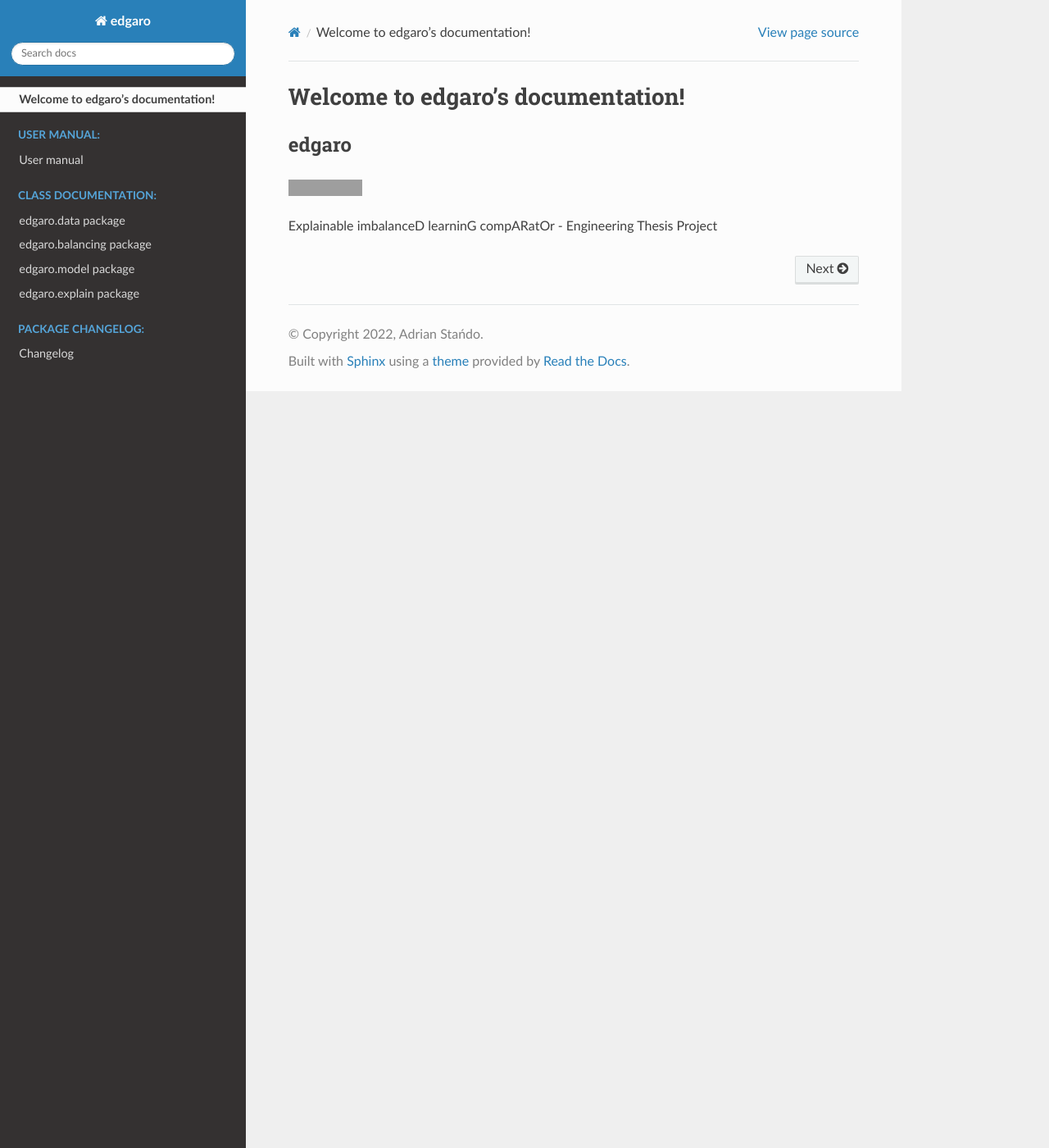
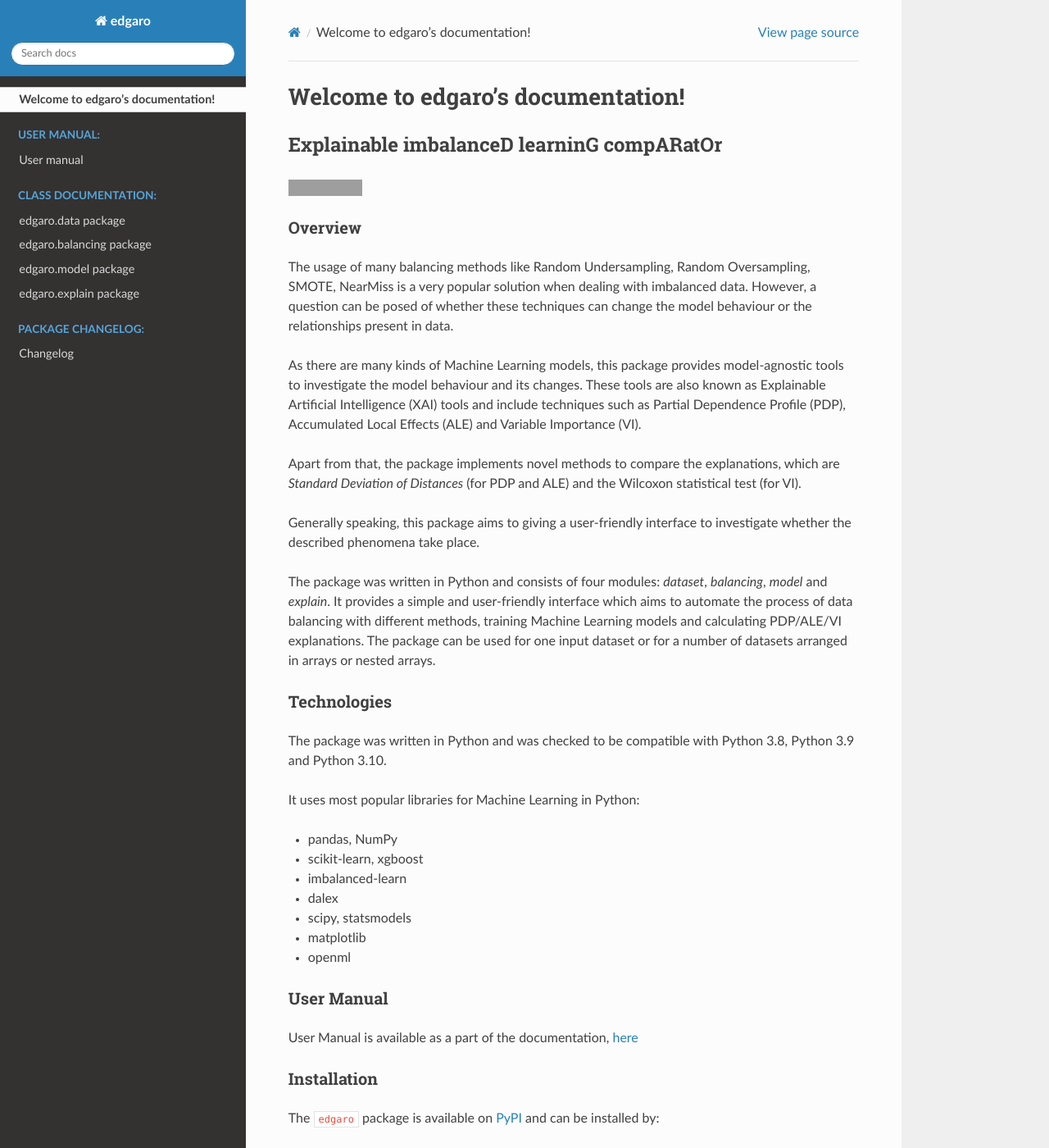
Before and after one commit to adrianstando/edgaro, a Sphinx documentation site: the page built from docs/index.rst, in a window 1280 px wide and 1400 px high. Shown: the whole window at 82% size. Built offline with Sphinx 7.4.7 and the Read the Docs theme 2.0.0, drawn with Linux system fonts in a browser that asks for light colours; some of the changed text lies outside the part shown; grey boxes are pictures that could not be loaded.

Commit message:
Add package description

````diff
--- a/README.md
+++ b/README.md
@@ -1,5 +1,59 @@
-# edgaro
+# Explainable imbalanceD learninG compARatOr
 
 [![main-check](https://github.com/adrianstando/EDGAR/actions/workflows/main-check.yaml/badge.svg)](https://github.com/adrianstando/EDGAR/actions/workflows/main-check.yaml)
 
-Explainable imbalanceD learninG compARatOr - Engineering Thesis Project
+## Overview
+
+The usage of many balancing methods like Random Undersampling, Random Oversampling, SMOTE, NearMiss is a very popular
+solution when dealing with imbalanced data. However, a question can be posed of whether these techniques can change the
+model behaviour or the relationships present in data.
+
+As there are many kinds of Machine Learning models, this package provides model-agnostic tools to investigate the model
+behaviour and its changes. These tools are also known as Explainable Artificial Intelligence (XAI) tools and include
+techniques such as Partial Dependence Profile (PDP), Accumulated Local Effects (ALE) and Variable Importance (VI).
+
+Apart from that, the package implements novel methods to compare the explanations, which are *Standard Deviation of
+Distances* (for PDP and ALE) and the Wilcoxon statistical test (for VI).
+
+Generally speaking, this package aims to giving a user-friendly interface to investigate whether the described
+phenomena take place.
+
+The package was written in Python and consists of four modules: *dataset*, *balancing*, *model* and *explain*.
+It provides a simple and user-friendly interface which aims to automate the process of data balancing with different
+methods, training Machine Learning models and calculating PDP/ALE/VI explanations. The package can be used for one input
+dataset or for a number of datasets arranged in arrays or nested arrays.
+
+## Technologies
+
+The package was written in Python and was checked to be compatible with Python 3.8, Python 3.9 and Python 3.10.
+
+It uses most popular libraries for Machine Learning in Python:
+
+* pandas, NumPy
+* scikit-learn, xgboost
+* imbalanced-learn
+* dalex
+* scipy, statsmodels
+* matplotlib
+* openml
+
+## User Manual
+
+User Manual is available as a part of the documentation, [here](https://adrianstando.github.io/edgaro/source/manual.html)
+
+## Installation
+
+The `edgaro` package is available on [PyPI](https://pypi.org/project/edgaro/) and can be installed by:
+
+```console
+pip install edgaro
+```
+
+## Documentation
+
+The documentation is available at [adrianstando.github.io/edgaro](https://adrianstando.github.io/edgaro)
+
+## Project purpose
+
+This package was created for the purpose of my Engineering Thesis *"The impact of data balancing on model behaviour with
+Explainable Artificial Intelligence tools in imbalanced classification problems"*.
--- a/docs/conf.py
+++ b/docs/conf.py
@@ -22,7 +22,7 @@
 author = 'Adrian Stańdo'
 
 # The full version, including alpha/beta/rc tags
-release = '0.2.0'
+release = '0.4.0'
 
 
 # -- General configuration ---------------------------------------------------
--- a/docs/source/manual.rst
+++ b/docs/source/manual.rst
@@ -63,7 +63,10 @@
    df_array.train_test_split(test_size=0.2)
 
 It is also possible to load an example ``DatasetArray``, which can be
-used for benchmarking.
+used for benchmarking. It contains selected datasets for benchmarking
+purposes from three main sources (*OpenML-100*, *OpenML-CC18* and
+*imbalanced-learn* library). The details concerning the benchmarking set
+are available https://github.com/adrianstando/imbalanced-benchmarking-set.
 
 ::
 
````
Also changed, not shown: CHANGELOG.md (+1 -0 lines), docs/source/edgaro.base.rst (deleted, +0 -27 lines), docs/source/edgaro.rst (deleted, +0 -23 lines), docs/source/modules.rst (deleted, +0 -8 lines).
